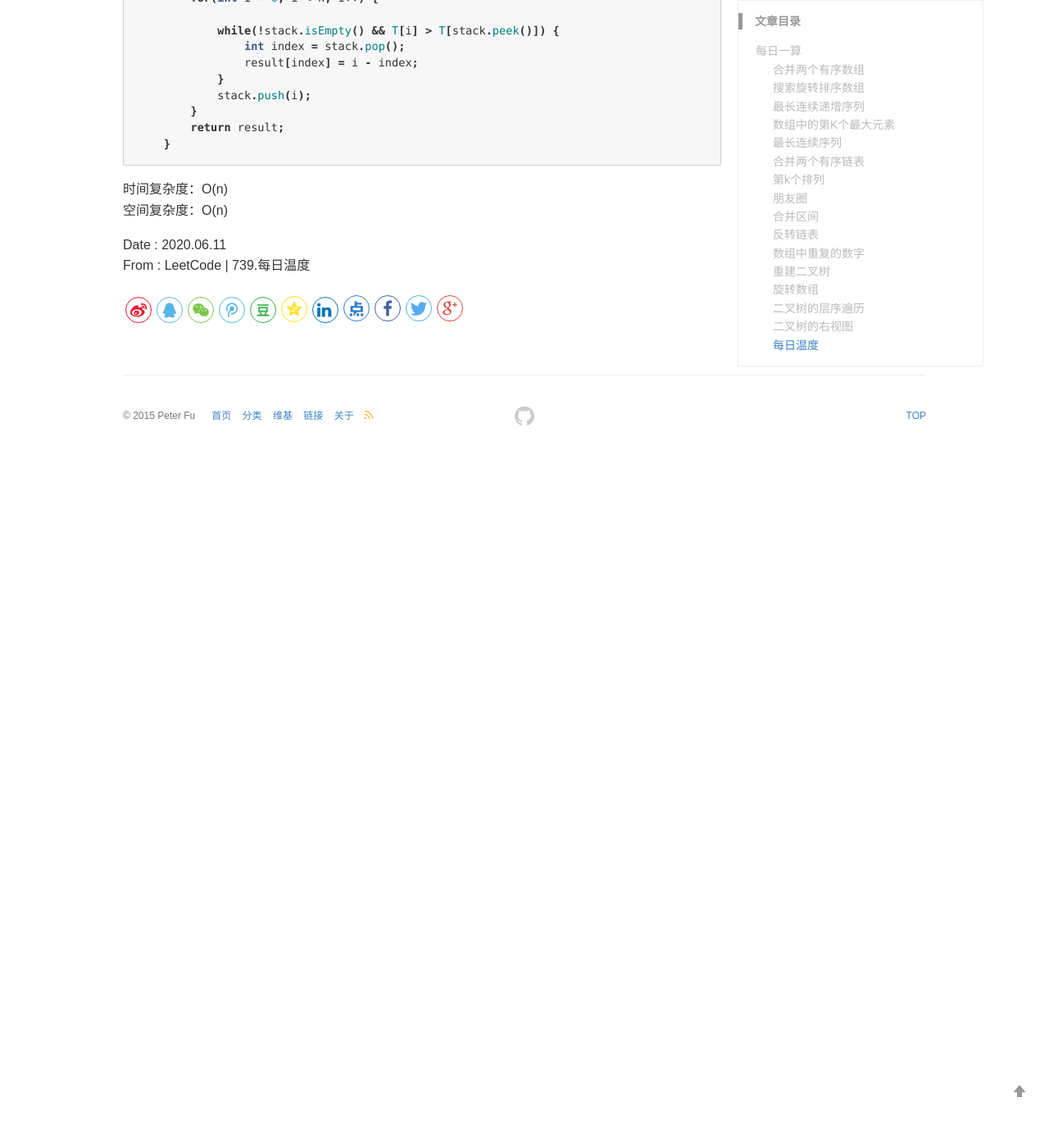
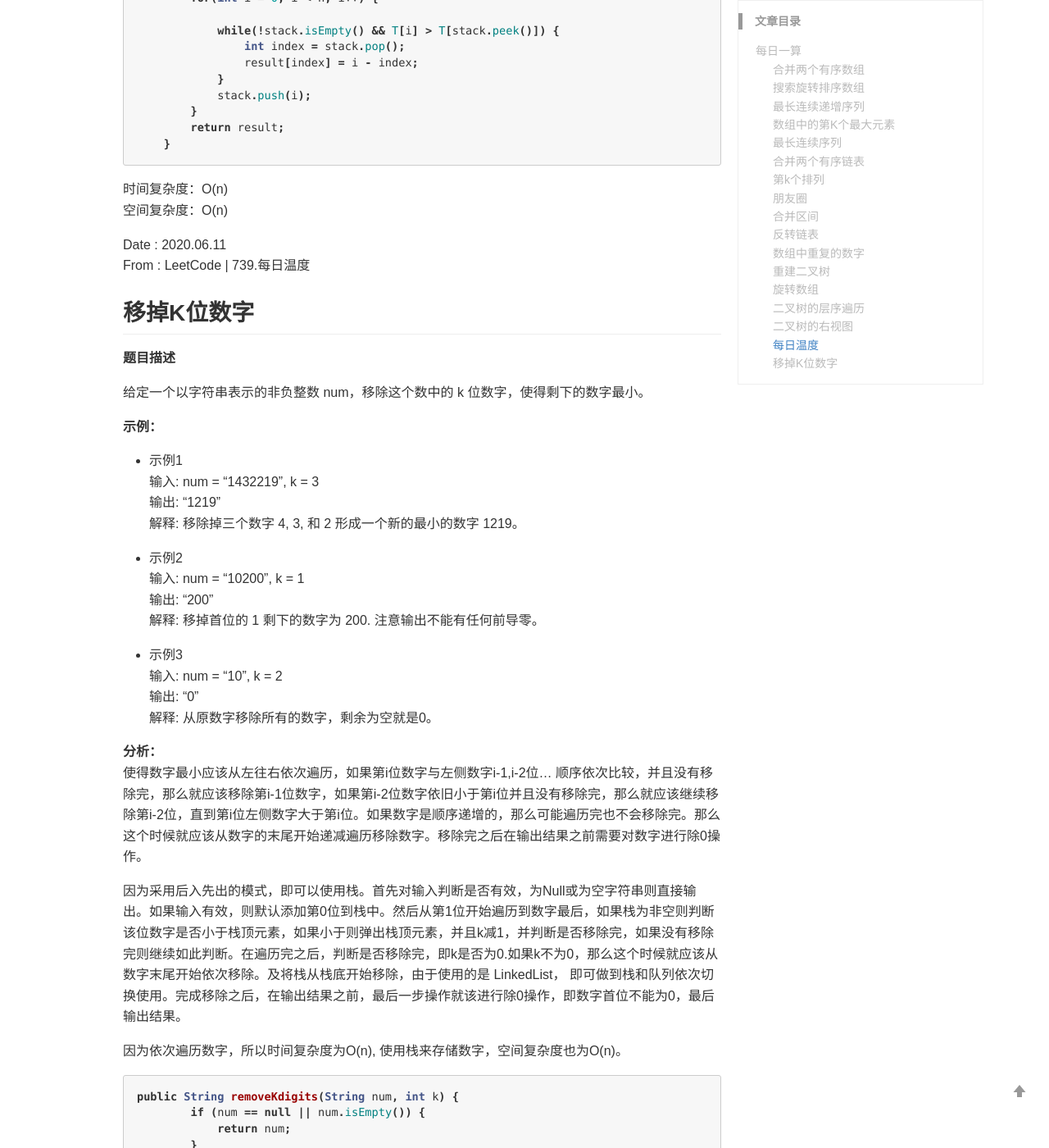
Before and after one commit to PeterXiaosa/PeterXiaosa.github.io, a Jekyll site: the page built from _wiki/Algorithm Daily.md, in a window 1280 px wide and 1400 px high, scrolled down 22291 px. Shown: the whole window at 82% size. Built offline with Jekyll 4.4.1, drawn with Linux system fonts in a browser that asks for light colours; comment, search, counter and statistics services are not loaded; before the commit the page ends 22847 px from its top, so only the background shows below that; some of the changed text lies outside the part shown.

Commit message:
每日一算：移除K位数字

````diff
--- a/_wiki/Algorithm Daily.md
+++ b/_wiki/Algorithm Daily.md
@@ -1075,3 +1075,88 @@ From : LeetCode | 199.二叉树的右视图
 
 Date : 2020.06.11
 From : LeetCode | 739.每日温度
+
+
+## 移掉K位数字
+
+**题目描述**
+
+给定一个以字符串表示的非负整数 num，移除这个数中的 k 位数字，使得剩下的数字最小。
+
+
+ **示例：**
+* 示例1
+输入: num = "1432219", k = 3
+输出: "1219"
+解释: 移除掉三个数字 4, 3, 和 2 形成一个新的最小的数字 1219。
+
+* 示例2
+输入: num = "10200", k = 1
+输出: "200"
+解释: 移掉首位的 1 剩下的数字为 200. 注意输出不能有任何前导零。
+
+* 示例3
+输入: num = "10", k = 2
+输出: "0"
+解释: 从原数字移除所有的数字，剩余为空就是0。
+
+
+**分析：**
+使得数字最小应该从左往右依次遍历，如果第i位数字与左侧数字i-1,i-2位... 顺序依次比较，并且没有移除完，那么就应该移除第i-1位数字，如果第i-2位数字依旧小于第i位并且没有移除完，那么就应该继续移除第i-2位，直到第i位左侧数字大于第i位。如果数字是顺序递增的，那么可能遍历完也不会移除完。那么这个时候就应该从数字的末尾开始递减遍历移除数字。移除完之后在输出结果之前需要对数字进行除0操作。
+
+因为采用后入先出的模式，即可以使用栈。首先对输入判断是否有效，为Null或为空字符串则直接输出。如果输入有效，则默认添加第0位到栈中。然后从第1位开始遍历到数字最后，如果栈为非空则判断该位数字是否小于栈顶元素，如果小于则弹出栈顶元素，并且k减1，并判断是否移除完，如果没有移除完则继续如此判断。在遍历完之后，判断是否移除完，即k是否为0.如果k不为0，那么这个时候就应该从数字末尾开始依次移除。及将栈从栈底开始移除，由于使用的是 LinkedList， 即可做到栈和队列依次切换使用。完成移除之后，在输出结果之前，最后一步操作就该进行除0操作，即数字首位不能为0，最后输出结果。
+
+因为依次遍历数字，所以时间复杂度为O(n), 使用栈来存储数字，空间复杂度也为O(n)。
+
+```java
+public String removeKdigits(String num, int k) {
+        if (num == null || num.isEmpty()) {
+            return num;
+        }
+
+        LinkedList<Integer> stack = new LinkedList<>();
+
+        char[] array = num.toCharArray();
+        int length = array.length;
+
+        stack.push(array[0] - '0');
+        for (int i =1; i < length; i++) {
+            int value = array[i] - '0';
+
+            while (!stack.isEmpty() && k>0 && value < stack.peek()) {
+                stack.pop();
+                k--;
+            }
+
+            stack.push(value);
+        }
+
+        while(k>0 && !stack.isEmpty()) {
+            stack.pop();
+            k--;
+        }
+
+        StringBuilder builder = new StringBuilder();
+
+        boolean isFirstZero = true;
+        while (!stack.isEmpty()) {
+            Integer temp = stack.removeLast();
+            if (isFirstZero && temp == 0) {
+                continue;
+            }
+            isFirstZero = false;
+            builder.append(temp);
+        }
+        if (builder.length() == 0) {
+            return "0";
+        } else {
+            return builder.toString();
+        }
+    }
+```
+
+时间复杂度：O(n)
+空间复杂度：O(n)
+
+Date : 2020.07.27
+From : LeetCode | 402.移掉K位数字
````
